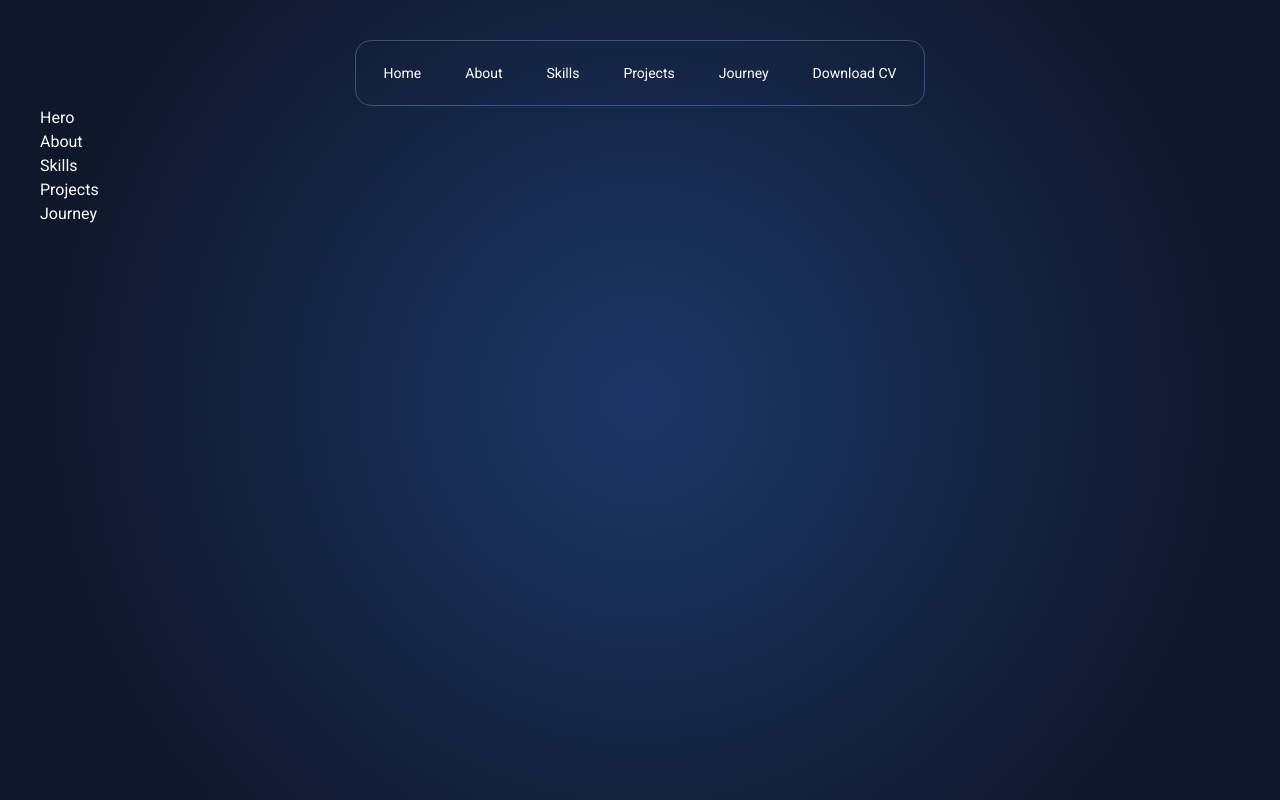
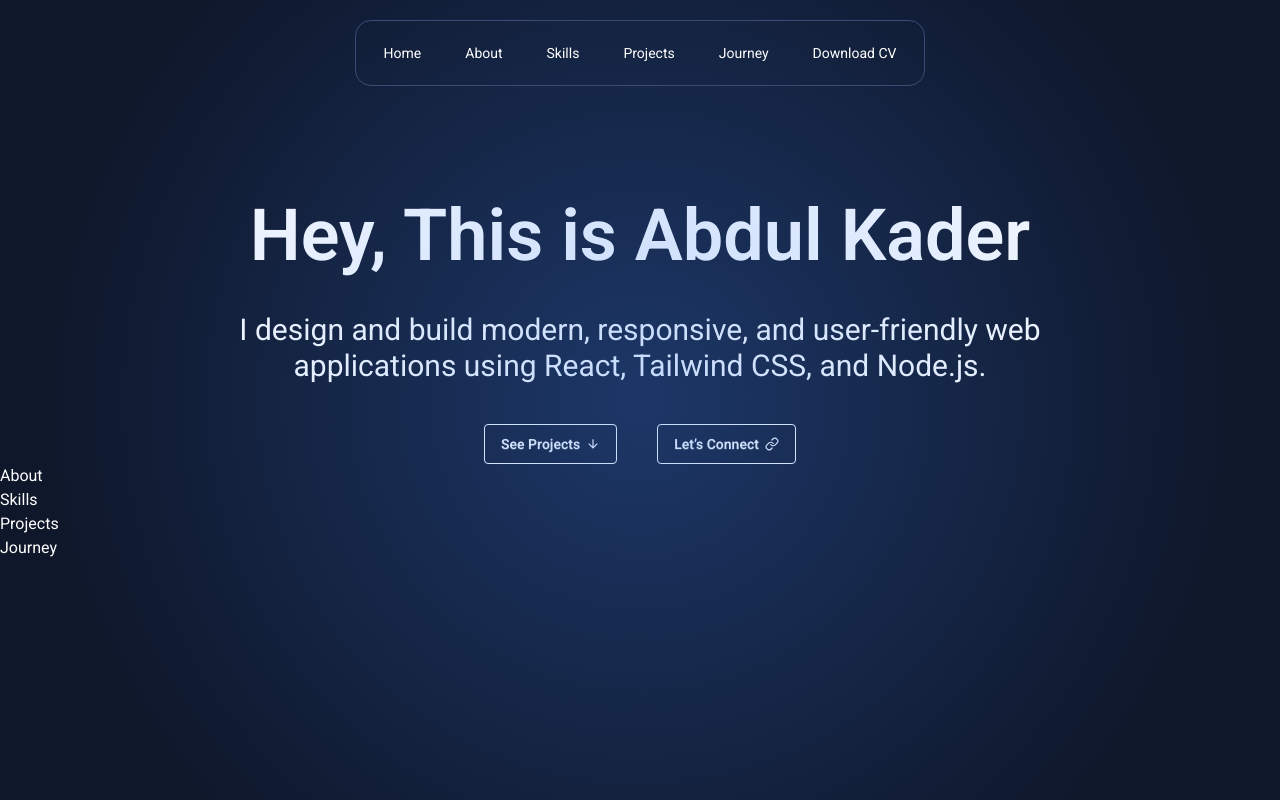
Before and after one commit to abdulkader33447/portfolio, a React (Vite) app: page / in a window 1280 px wide. Built offline with nearby package versions, Linux system fonts and the light colour scheme.

Commit message:
adde hero section , and fised navbar

```diff
--- a/index.html
+++ b/index.html
@@ -7,7 +7,7 @@
     <style>
 @import url('https://fonts.googleapis.com/css2?family=Roboto:ital,wght@0,100..900;1,100..900&display=swap');
 </style>
-    <title>AbsdulKader</title>
+    <title>AbdulKader</title>
   </head>
   <body>
     <div id="root"></div>
--- a/src/Home/Pages/Hero/Hero.jsx
+++ b/src/Home/Pages/Hero/Hero.jsx
@@ -1,9 +1,30 @@
 import React from "react";
+import { FiLink } from "react-icons/fi";
+import { MdArrowDownward } from "react-icons/md";
+import { Link } from "react-router";
 
 const Hero = () => {
   return (
-    <div>
-      <h1>Hero</h1>
+    <div className="sm:w-8/12 mx-auto text-center lg:mt-25 md:mt-15 mt-10">
+      <div>
+        <h1 className="lg:text-7xl md:text-5xl text-3xl font-semibold">
+          Hey, This is Abdul Kader
+        </h1>
+        <p className="lg:mt-10 md:mt-7 mt-5 lg:text-3xl md:text-xl">
+          I design and build modern, responsive, and user-friendly web
+          applications using React, Tailwind CSS, and Node.js.
+        </p>
+      </div>
+      <div className="flex sm:flex-row flex-col items-center justify-center gap-10 md:mt-10 mt-8">
+        <Link className="btn btn-outline hover:border-[#3b4c74] transition duration-700">
+          See Projects
+          <MdArrowDownward />
+        </Link>
+        <Link className="sm:flex hidden btn btn-outline hover:border-[#3b4c74] transition duration-700">
+          Let’s Connect
+          <FiLink />
+        </Link>
+      </div>
     </div>
   );
 };
--- a/src/Navbaer/Navbar.jsx
+++ b/src/Navbaer/Navbar.jsx
@@ -1,22 +1,42 @@
+import { useEffect, useState } from "react";
 import { GiJourney } from "react-icons/gi";
 import { IoHome, IoPerson, IoConstruct, IoRocket } from "react-icons/io5";
 import { PiDownloadFill } from "react-icons/pi";
 import { Link } from "react-router";
 
 const Navbar = () => {
+  const [scrolled, setScrolled] = useState(false);
+
+  useEffect(() => {
+    const handleScroll = () => {
+      setScrolled(window.scrollY > 50); // 50px এর বেশি স্ক্রল হলে bg change
+    };
+    window.addEventListener("scroll", handleScroll);
+
+    return () => window.removeEventListener("scroll", handleScroll);
+  }, []);
+
   const links = (
     <>
       <li>
-        <Link className="hover:bg-transparent hover:text-[#aebbda]">Home</Link>
+        <Link
+          className="hover:bg-transparent hover:text-[#aebbda] transition duration-700"
+          to="/"
+        >
+          Home
+        </Link>
       </li>
       <li>
-        <Link className="hover:bg-transparent hover:text-[#aebbda]" to="/about">
+        <Link
+          className="hover:bg-transparent hover:text-[#aebbda] transition duration-700"
+          to="/about"
+        >
           About
         </Link>
       </li>
       <li>
         <Link
-          className="hover:bg-transparent hover:text-[#aebbda]"
+          className="hover:bg-transparent hover:text-[#aebbda] transition duration-700"
           to="/skills"
         >
           Skills
@@ -24,7 +44,7 @@ const Navbar = () => {
       </li>
       <li>
         <Link
-          className="hover:bg-transparent hover:text-[#aebbda]"
+          className="hover:bg-transparent hover:text-[#aebbda] transition duration-700"
           to="/projects"
         >
           Projects
@@ -32,44 +52,31 @@ const Navbar = () => {
       </li>
       <li>
         <Link
-          className="hover:bg-transparent hover:text-[#aebbda]"
+          className="hover:bg-transparent hover:text-[#aebbda] transition duration-700"
           to="/journey"
         >
           Journey
+        </Link>
+      </li>
+      <li>
+        <Link
+          className="hover:bg-transparent hover:text-[#aebbda] transition duration-700"
+          to="/download"
+        >
+          Download CV
         </Link>
       </li>
     </>
   );
 
   return (
-    <div className="sm:w-fit w-[307px] mx-auto border border-[#3b4c74] rounded-2xl ">
+    <div
+      className={`fixed top-0 left-0 right-0 mt-5 sm:w-fit w-[307px] mx-auto border border-[#3b4c74] rounded-2xl transition-colors duration-500 ${
+        scrolled ? "bg-[#1e2a47] shadow-lg" : "bg-transparent"
+      }`}
+    >
       <div className="navbar items-center justify-center">
         <div>
-          {/* <div className="dropdown">
-            <div tabIndex={0} role="button" className="lg:hidden">
-              <svg
-                xmlns="http://www.w3.org/2000/svg"
-                className="h-7 w-7"
-                fill="none"
-                viewBox="0 0 24 24"
-                stroke="currentColor"
-              >
-                {" "}
-                <path
-                  strokeLinecap="round"
-                  strokeLinejoin="round"
-                  strokeWidth="2"
-                  d="M4 6h16M4 12h8m-8 6h16"
-                />{" "}
-              </svg>
-            </div>
-            <ul
-              tabIndex={0}
-              className="menu menu-sm dropdown-content bg-base-100 rounded-box z-1 mt-3 w-52 p-2 shadow"
-            >
-              {links}
-            </ul>
-          </div> */}
           <ul className="flex items-center justify-center gap-5 sm:hidden text-2xl">
             <li>
               <Link to="/">
@@ -106,11 +113,6 @@ const Navbar = () => {
         <div className="navbar-center hidden sm:flex">
           <ul className="menu menu-horizontal lg:space-x-5 md:space-x-3 py-0">
             {links}
-            <li>
-              <Link className="hover:bg-transparent hover:text-[#aebbda]">
-                Download CV
-              </Link>
-            </li>
           </ul>
         </div>
       </div>
--- a/src/layouts/RootLayout.jsx
+++ b/src/layouts/RootLayout.jsx
@@ -5,7 +5,7 @@ import Home from "../Home/Home";
 
 const RootLayout = () => {
   return (
-    <div className="roboto min-h-screen w-full bg-[#0f172a] relative text-white sm:p-10 p-2">
+    <div className="roboto min-h-screen w-full bg-[#0f172a] relative text-white sm:pt-30 md:pt-25 pt-20">
       {/* Blue Radial Glow Background */}
       <div
         className="absolute inset-0 z-0 pointer-events-none"
```
